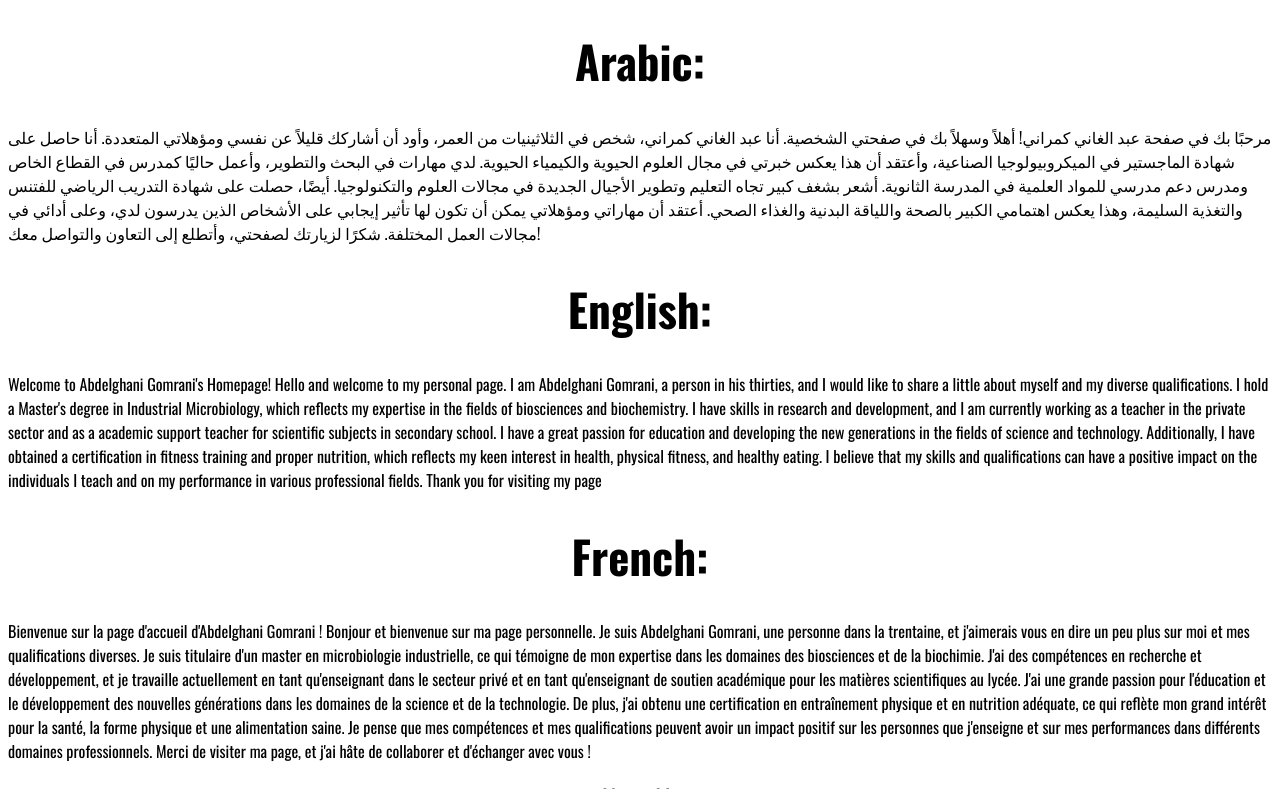
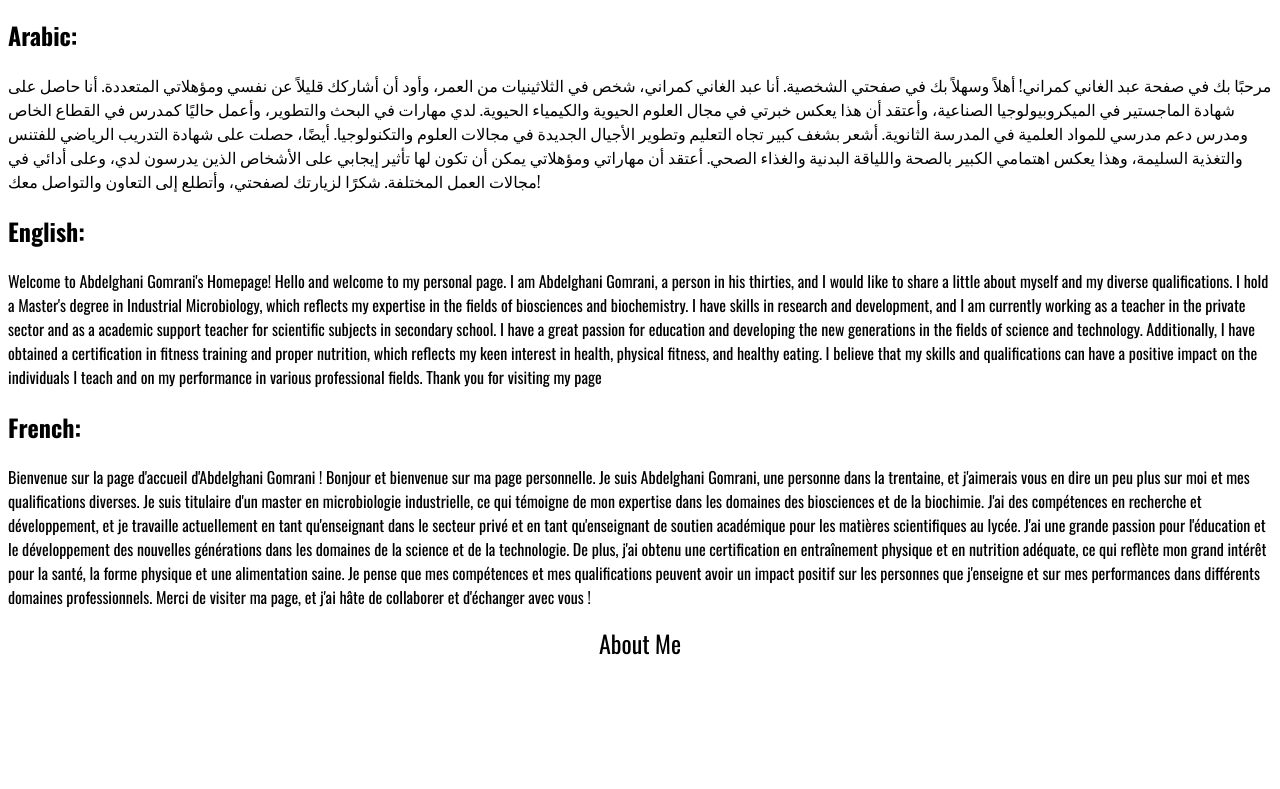
Before and after one commit to bouchayeep/Abdel-Ghani, a plain HTML site: page index.html in a window 1280 px wide. Shown: the part 454-1243 px from the top of the page. After the commit the page ends 1123 px from the top, so only its background shows below. Drawn offline with nearby package versions, Linux system fonts and the light colour scheme.

Commit message:
Update index.html

```diff
--- a/index.html
+++ b/index.html
@@ -15,7 +15,7 @@
             <figcaption id="img-caption">A Picture Of Abdel Ghani In His Show</figcaption>
         </div>
         <p id="tribute-info">
-            <h1>Arabic:</h1>
+            <h2>Arabic:</h2>
 مرحبًا بك في صفحة عبد الغاني كمراني!
 
 أهلاً وسهلاً بك في صفحتي الشخصية. أنا عبد الغاني كمراني، شخص في الثلاثينيات من العمر، وأود أن أشاركك قليلاً عن نفسي ومؤهلاتي المتعددة.
@@ -28,7 +28,7 @@
 
 شكرًا لزيارتك لصفحتي، وأتطلع إلى التعاون والتواصل معك!
 
-<h1>English:</h1>
+<h2>English:</h2>
 Welcome to Abdelghani Gomrani's Homepage!
 
 Hello and welcome to my personal page. I am Abdelghani Gomrani, a person in his thirties, and I would like to share a little about myself and my diverse qualifications.
@@ -42,7 +42,7 @@ I believe that my skills and qualifications can have a positive impact on the in
 Thank you for visiting my page
 
 
-            <h1>French:</h1>
+            <h2>French:</h2>
 Bienvenue sur la page d'accueil d'Abdelghani Gomrani !
 
 Bonjour et bienvenue sur ma page personnelle. Je suis Abdelghani Gomrani, une personne dans la trentaine, et j'aimerais vous en dire un peu plus sur moi et mes qualifications diverses.
```
